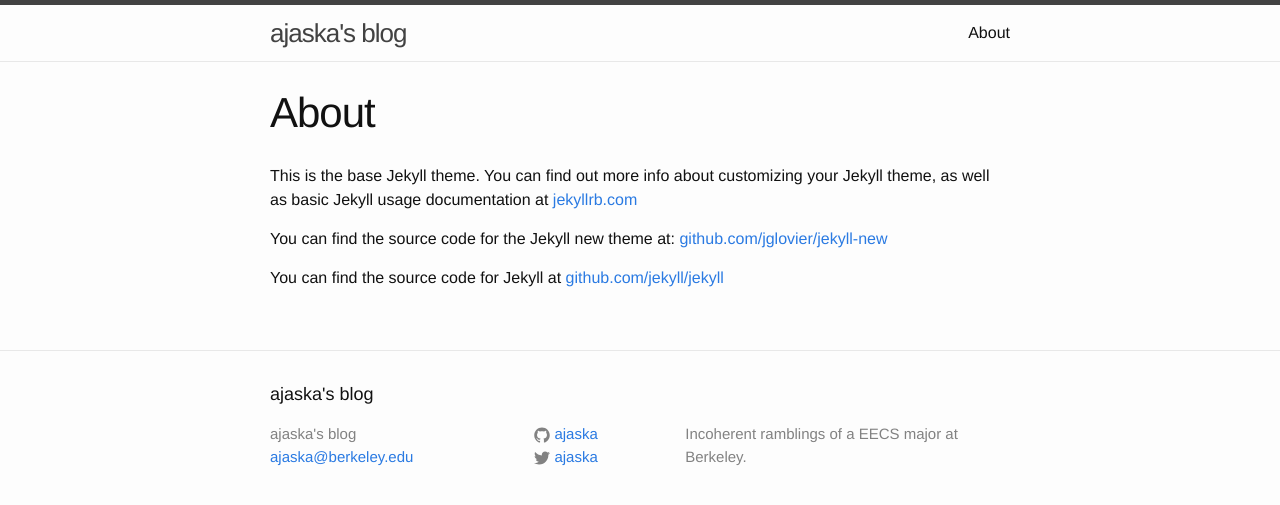
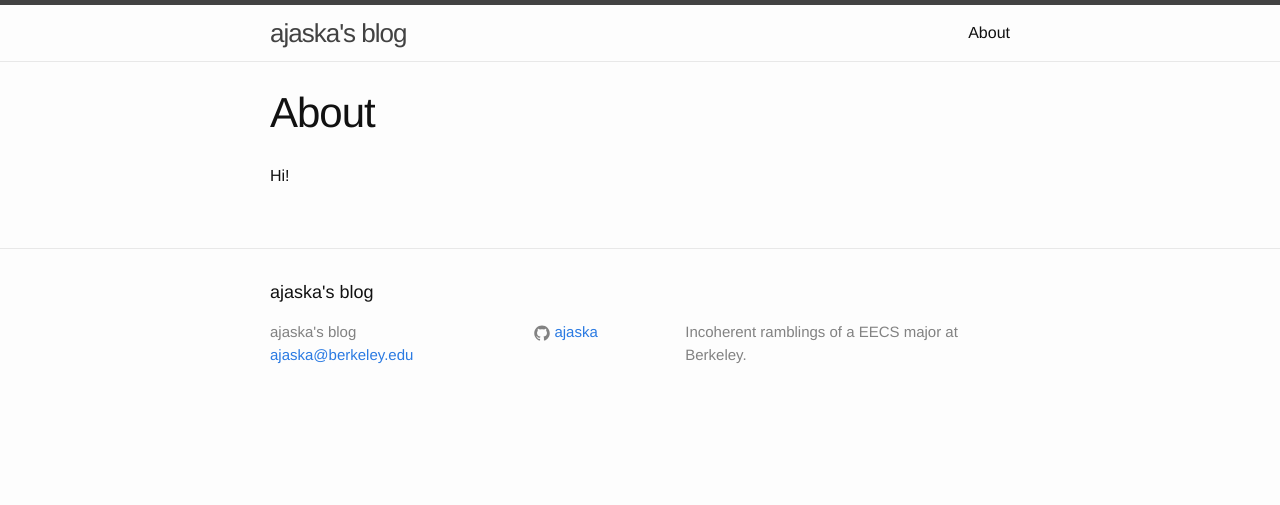
Before and after one commit to ajaska/ajaska.github.io, a Jekyll site: the page built from about.md, in a window 1280 px wide. Shown: the top 505 px of the page. Built offline with Jekyll 4.4.1, drawn with Linux system fonts in a browser that asks for light colours.

Commit message:
Update some more things

```diff
--- a/_config.yml
+++ b/_config.yml
@@ -5,7 +5,7 @@
   Incoherent ramblings of a EECS major at Berkeley.
 baseurl: "" # the subpath of your site, e.g. /blog/
 url: "http://yourdomain.com" # the base hostname & protocol for your site
-twitter_username: ajaska
+# twitter_username: ajaska
 github_username: ajaska
 
 # Build settings
--- a/_posts/2015-04-12-welcome-to-jekyll.markdown
+++ b/_drafts/2015-04-12-welcome-to-jekyll.markdown
@@ -2,7 +2,7 @@
 layout: post
 title:  "Welcome to Jekyll!"
 date:   2015-04-12 00:00:18
-categories: jekyll update
+categories: jekyll
 ---
 You’ll find this post in your `_posts` directory. Go ahead and edit it and re-build the site to see your changes. You can rebuild the site in many different ways, but the most common way is to run `jekyll serve`, which launches a web server and auto-regenerates your site when a file is updated.
 
--- a/about.md
+++ b/about.md
@@ -4,8 +4,4 @@
 permalink: /about/
 ---
 
-This is the base Jekyll theme. You can find out more info about customizing your Jekyll theme, as well as basic Jekyll usage documentation at [jekyllrb.com](http://jekyllrb.com/)
-
-You can find the source code for the Jekyll new theme at: [github.com/jglovier/jekyll-new](https://github.com/jglovier/jekyll-new)
-
-You can find the source code for Jekyll at [github.com/jekyll/jekyll](https://github.com/jekyll/jekyll)
+Hi!
```
